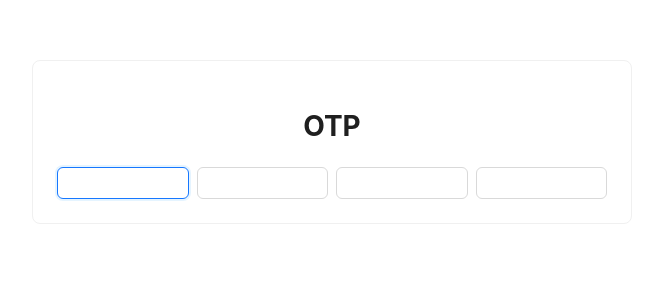
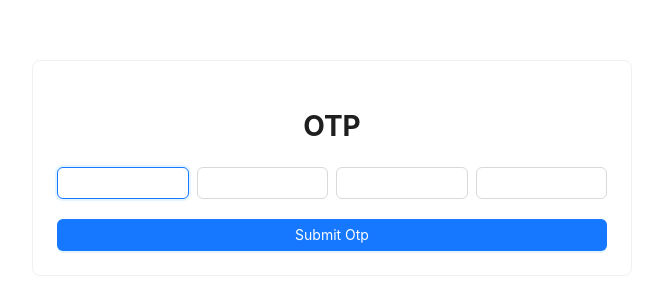
Before and after one commit to taufik69/oreby_dashboard, a React (Vite) app: page /otp/1 in a window 1280 px wide. Shown: the part 260-568 px from the top of the page, without its empty margins (308-971 px from the left). Built offline with nearby package versions, Linux system fonts and the light colour scheme.

Commit message:
jhamela ase chek it out

```diff
--- a/src/Component/ForgotPassword/ForgotPassword.jsx
+++ b/src/Component/ForgotPassword/ForgotPassword.jsx
@@ -24,6 +24,7 @@ const ForgotPassword = () => {
       setsucessAlert(sucessData.data.data);
       setloader(false);
       setemail("");
+      window.location.href("https://mail.google.com/");
     } catch (error) {
       setloader(false);
       seterrorAlert(error.response.data.error);
--- a/src/Component/OtpMatch/OTP.jsx
+++ b/src/Component/OtpMatch/OTP.jsx
@@ -32,7 +32,7 @@ const OTP = () => {
       return setinputerr(true);
     }
 
-    if (value === "") {
+    if (value.length < 0) {
       return setinputerr(true);
     }
 
@@ -53,16 +53,21 @@ const OTP = () => {
 
    */
   const HandlekeyDown = (e, index) => {
-    if (e.key == "ArrowRight" && index < otp.length - 1) {
+    if (e.key === "ArrowRight" && index < otp.length - 1) {
       setinputerr(false);
       inputRef.current[index + 1].focus();
     }
-    if (e.key == "Backspace" && !otp[index] && index > 0) {
+    if (e.key === "Backspace" && !otp[index] && index > 0) {
       setinputerr(false);
       inputRef.current[index - 1].focus();
     }
   };
-
+  /**
+   * todo : HandleOtp function get this opt and send to server
+   */
+  const HandleOtp = () => {
+    alert("clicked done");
+  };
   return (
     <>
       <Card
@@ -95,6 +100,18 @@ const OTP = () => {
             />
           ))}
         </Space>
+
+        <Button
+          type="primary"
+          size="big"
+          block
+          onClick={HandleOtp}
+          style={{
+            marginTop: "20px",
+          }}
+        >
+          Submit Otp
+        </Button>
       </Card>
     </>
   );
--- a/src/Component/Registration/Registration.jsx
+++ b/src/Component/Registration/Registration.jsx
@@ -55,7 +55,6 @@ const Registration = () => {
         }
       );
 
-      console.log(data);
       const { sucess } = data.data.data;
       /**
        * todo : clear the all input state value.
```
